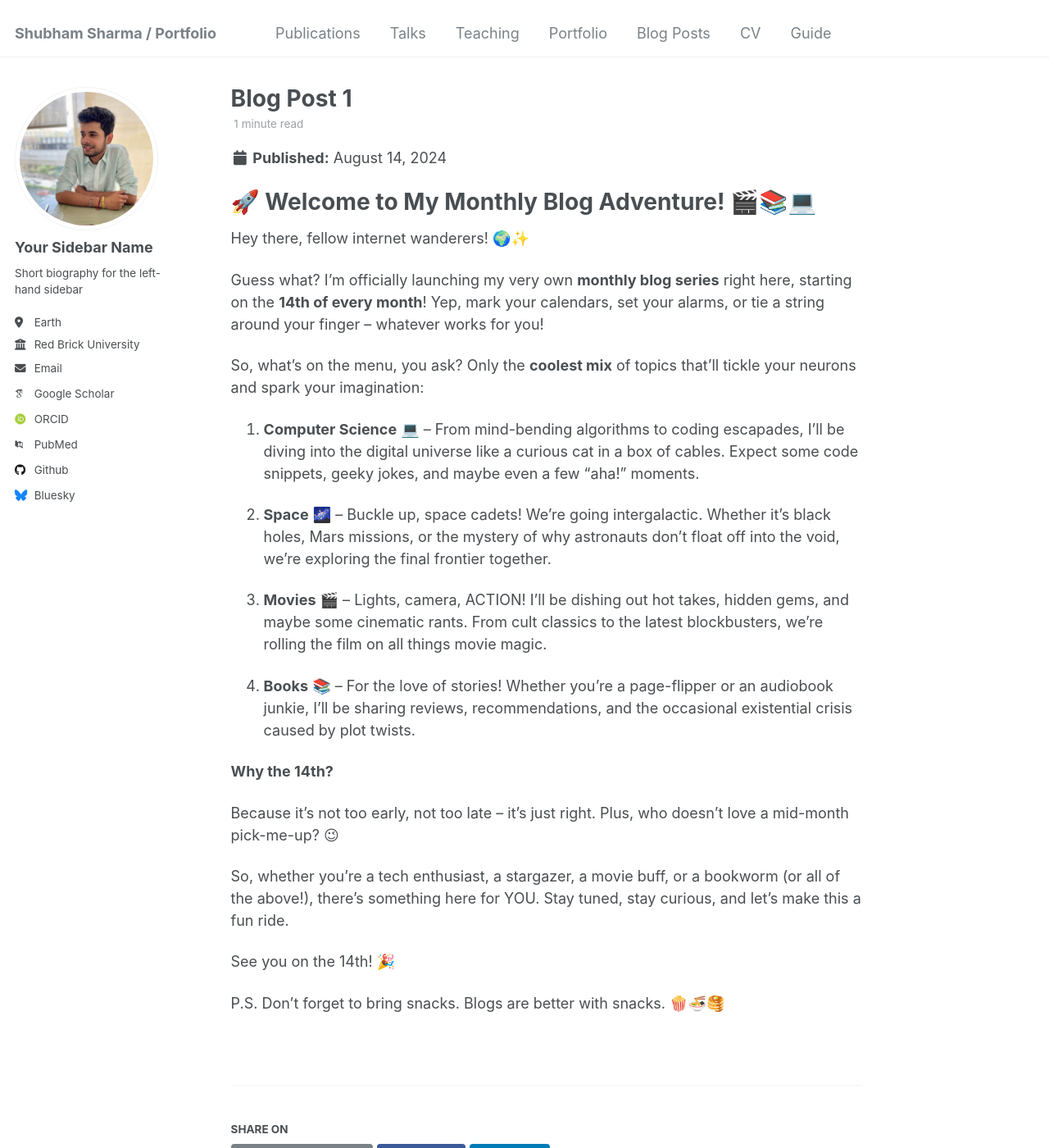
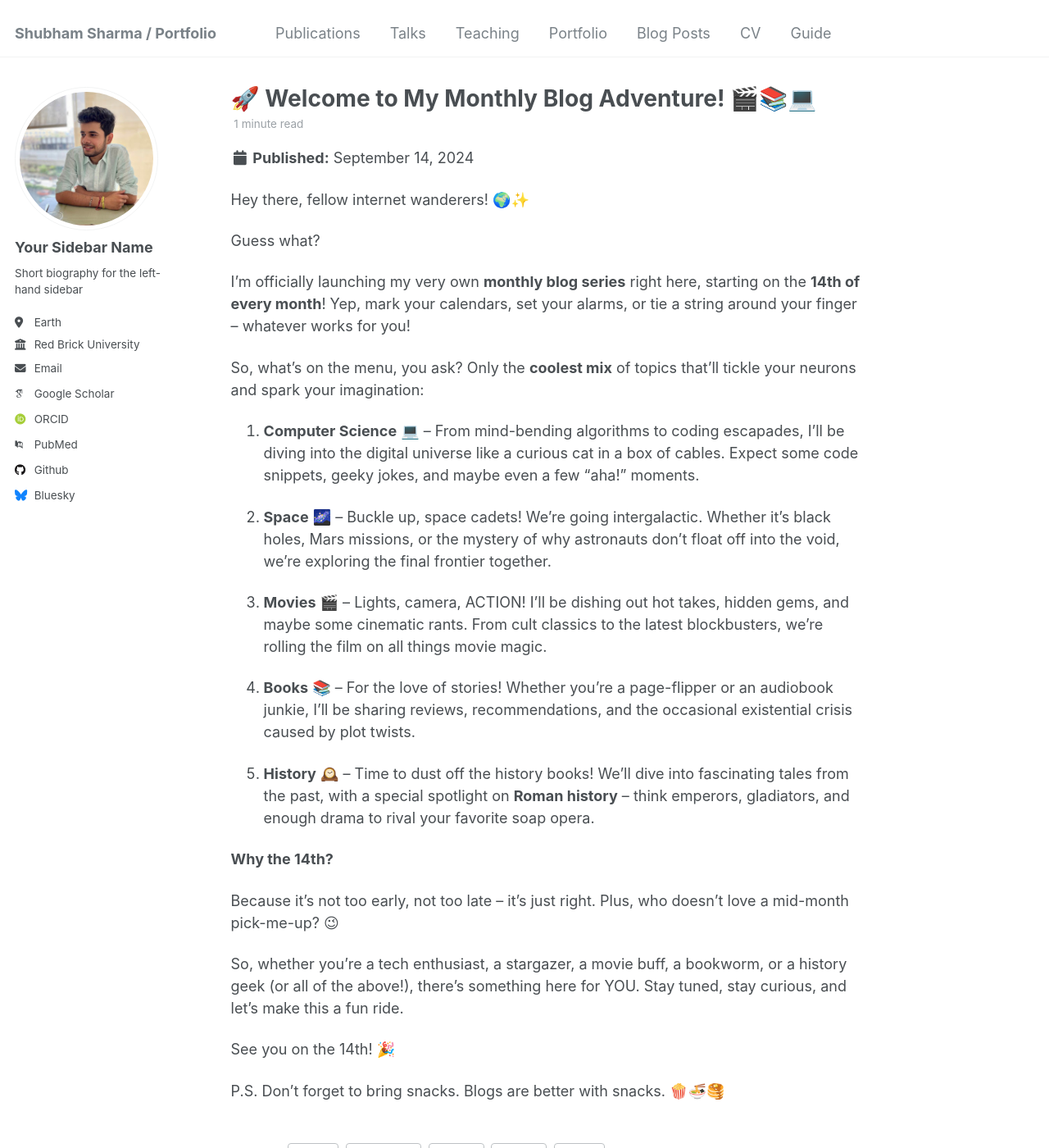
Before and after one commit to shubhamsrkdev/shubhamsrkdev.github.io, a Jekyll site: the page built from _posts/2024-08-14-blog-post-1.md, in a window 1280 px wide and 1400 px high. Shown: the whole window at 82% size. Built offline with Jekyll 4.4.1, drawn with Linux system fonts in a browser that asks for light colours; some web fonts are replaced; some of the changed text lies outside the part shown.

Commit message:
Update 2024-08-14-blog-post-1.md

```diff
--- a/_posts/2024-08-14-blog-post-1.md
+++ b/_posts/2024-08-14-blog-post-1.md
@@ -1,8 +1,20 @@
-# 🚀 Welcome to My Monthly Blog Adventure! 🎬📚💻
+---
+title: '🚀 Welcome to My Monthly Blog Adventure! 🎬📚💻'
+date: 2024-09-14
+permalink: /posts/2024/09/blog-post-1/
+tags:
+  - Space
+  - Computers
+  - Movies
+  - History
+  - Books
+---
 
 Hey there, fellow internet wanderers! 🌍✨
 
-Guess what? I’m officially launching my very own **monthly blog series** right here, starting on the **14th of every month**! Yep, mark your calendars, set your alarms, or tie a string around your finger – whatever works for you!
+Guess what?
+
+I’m officially launching my very own **monthly blog series** right here, starting on the **14th of every month**! Yep, mark your calendars, set your alarms, or tie a string around your finger – whatever works for you!
 
 So, what’s on the menu, you ask? Only the **coolest mix** of topics that’ll tickle your neurons and spark your imagination:
 
@@ -14,11 +26,13 @@ So, what’s on the menu, you ask? Only the **coolest mix** of topics that’ll
 
 4. **Books** 📚 – For the love of stories! Whether you’re a page-flipper or an audiobook junkie, I’ll be sharing reviews, recommendations, and the occasional existential crisis caused by plot twists.
 
+5. **History** 🕰️ – Time to dust off the history books! We’ll dive into fascinating tales from the past, with a special spotlight on **Roman history** – think emperors, gladiators, and enough drama to rival your favorite soap opera.
+
 **Why the 14th?**
 
 Because it’s not too early, not too late – it’s just right. Plus, who doesn’t love a mid-month pick-me-up? 😉
 
-So, whether you’re a tech enthusiast, a stargazer, a movie buff, or a bookworm (or all of the above!), there’s something here for YOU. Stay tuned, stay curious, and let’s make this a fun ride.
+So, whether you’re a tech enthusiast, a stargazer, a movie buff, a bookworm, or a history geek (or all of the above!), there’s something here for YOU. Stay tuned, stay curious, and let’s make this a fun ride.
 
 See you on the 14th! 🎉
 
```
